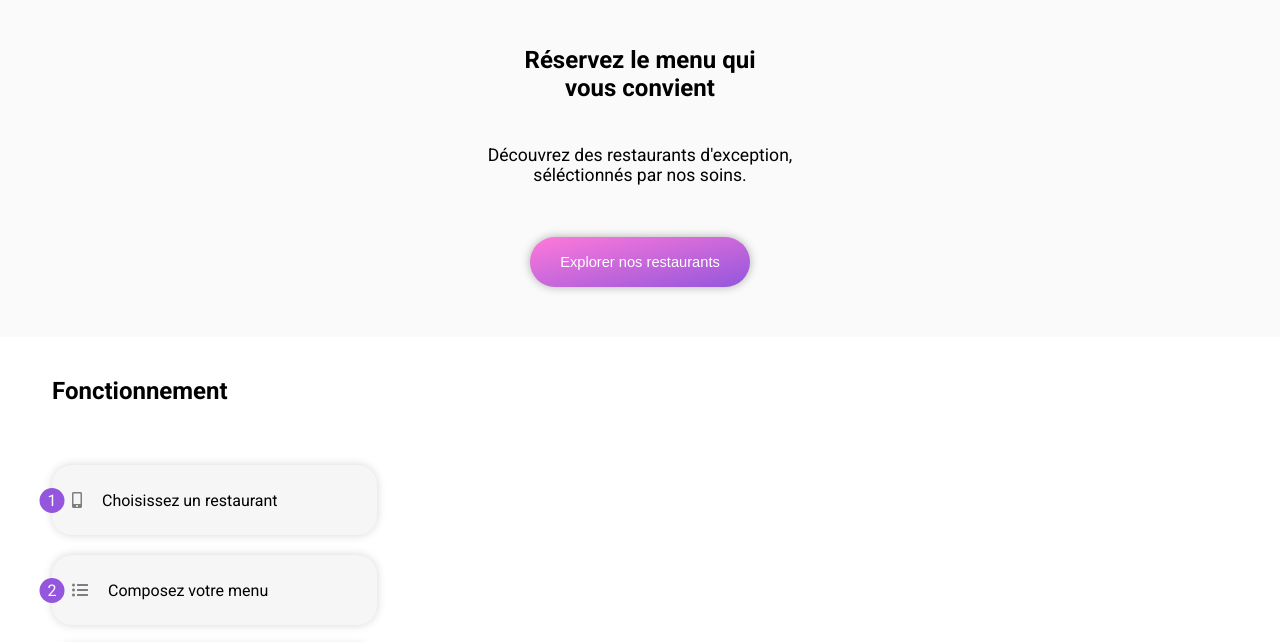
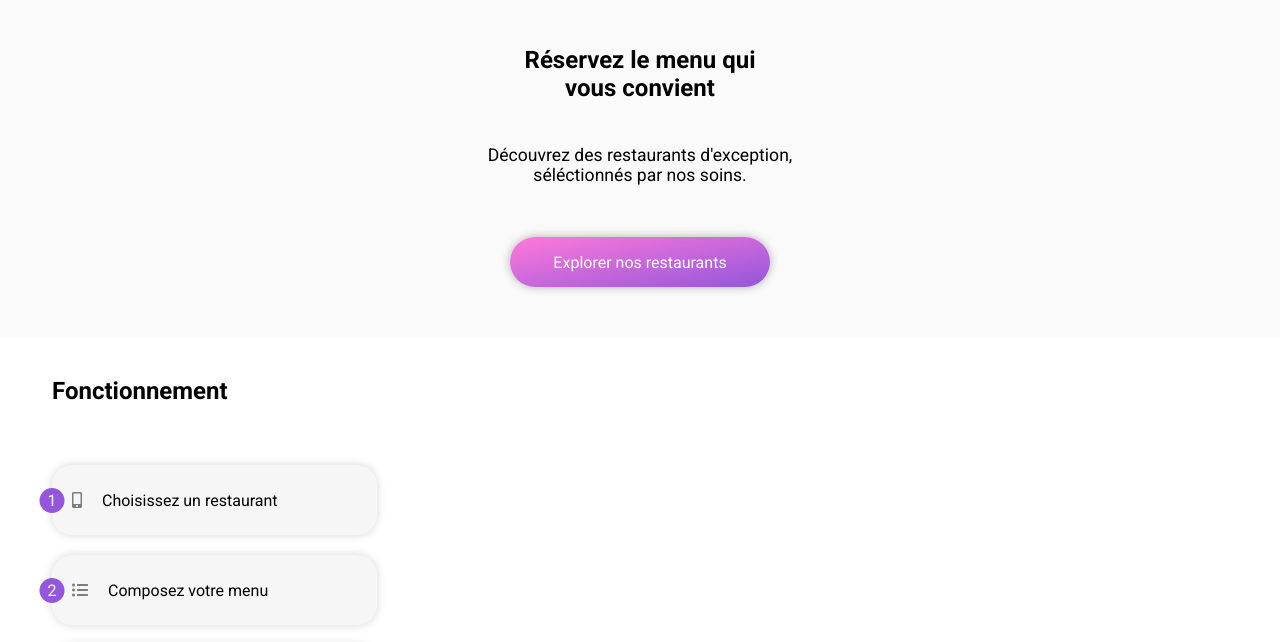
Before and after one commit to aggelikipeppa/AngelikiPeppa_3_07052021, a website: page index.html in a window 1280 px wide. Shown: the part 134-776 px from the top of the page. Drawn offline with Linux system fonts and the light colour scheme; a web font is replaced by a local one.

Commit message:
changements sur scss

```diff
--- a/SASS/main.scss
+++ b/SASS/main.scss
@@ -8,6 +8,11 @@
     opacity: 0.8;
     cursor: pointer;
     transition: 0.3s;
+
+    transition-property: all;
+    transition-duration: 0.3s;
+    transition-timing-function: ease;
+    transition-delay: 0s;
     box-shadow: 0px 0px 10px 0px rgba(0, 0, 0, 0.6);
 }
 
@@ -18,7 +23,7 @@
     padding: 0px 20px;
     border-radius: 200px;
     border: none;
-    box-shadow: 0px 0px 10px 0px rgba(0,0,0,0.3)
+    box-shadow: 0px 0px 10px 0px rgba(0,0,0,0.3);
 }
 
 $font_title: 'Shrikhand';
@@ -32,6 +37,7 @@ body {
    font-family: $font_text;
    margin: 0px;
    background-color: white;
+   @include flexbox-center;
 }
 
 * a {
@@ -113,7 +119,7 @@ main {
             display: inline-block;
             text-align: center;
 
-            span {
+            p {
                 font-size: 1.1em;
                 padding: 10px;
             }
--- a/index.html
+++ b/index.html
@@ -37,9 +37,9 @@
                 <div class="hero_container">
                     <h2 class="hero_title">Réservez le menu qui vous convient</h2>
                     <p class="hero_text">Découvrez des restaurants d'exception, séléctionnés par nos soins.</p>
-                    <button class="hero_button">
-                        <span>Explorer nos restaurants</span>
-                    </button>
+                    <div class="hero_button">
+                        <p>Explorer nos restaurants</p>
+                    </div>
                 </div>
             </div>
         </section>
```
Also changed, not shown: SASS/main.css, SASS/mixins.css (added), SASS/mixins.scss (deleted), 1 other file.
